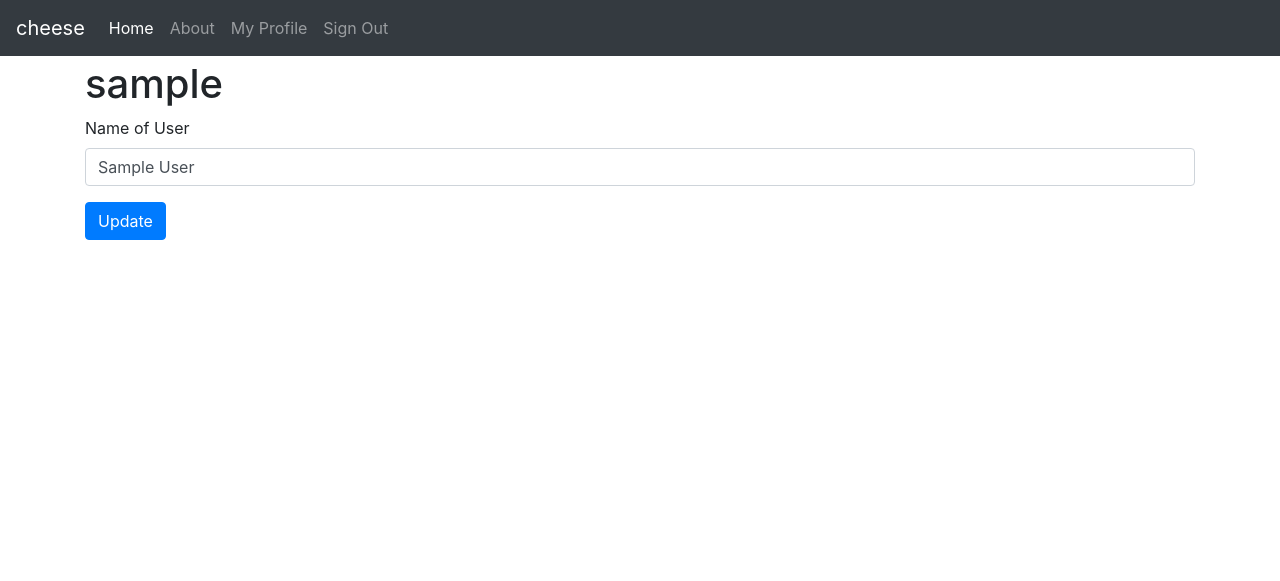
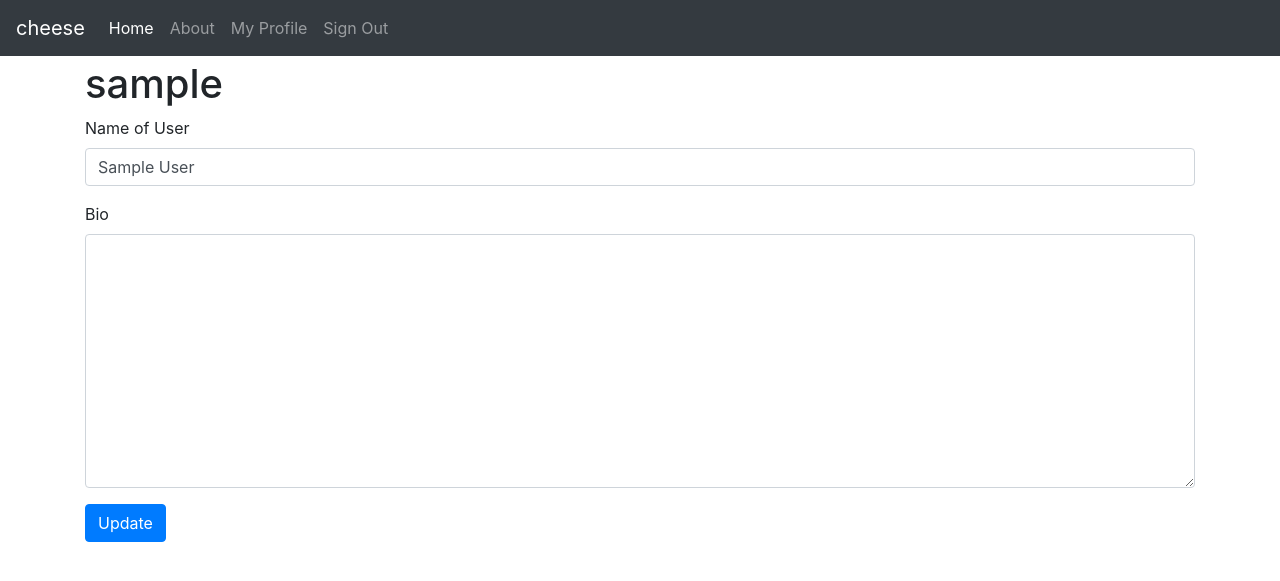
Before and after one commit to happysonkar/cheese, a Django app: page /users/~update/ in a window 1280 px wide. Shown: the top 581 px of the page. Run offline with Django 3.2, Linux system fonts and the light colour scheme; the visitor is signed in with stand-in values (Sample User, id 1); data comes from the database, SQL or seed files in the repository; some libraries are stand-ins or nearby versions.

Commit message:
Add Bio field to User model,views,templates

```diff
--- a/cheese/templates/users/user_detail.html
+++ b/cheese/templates/users/user_detail.html
@@ -12,6 +12,9 @@
       <h2>{{ object.username }}</h2>
       {% if object.name %}
         <p>{{ object.name }}</p>
+      {% endif %}
+      {% if object.bio %}
+        <p>{{object.bio|linebreaksbr}}</p>
       {% endif %}
     </div>
   </div>
--- a/cheese/users/models.py
+++ b/cheese/users/models.py
@@ -11,6 +11,7 @@ class User(AbstractUser):
     name = models.CharField(
         _("Name of User"), blank=True, max_length=255
     )
+    bio = models.TextField("bio",blank=True)
 
     def get_absolute_url(self):
         return reverse(
--- a/cheese/users/views.py
+++ b/cheese/users/views.py
@@ -23,7 +23,7 @@ user_detail_view = UserDetailView.as_view()
 
 class UserUpdateView(LoginRequiredMixin, UpdateView):
     fields = [
-        "name",
+        "name","bio"
     ]
 
     # We already imported user in the View code above,
```
Also changed, not shown: cheese/users/migrations/0002_user_bio.py (added).
